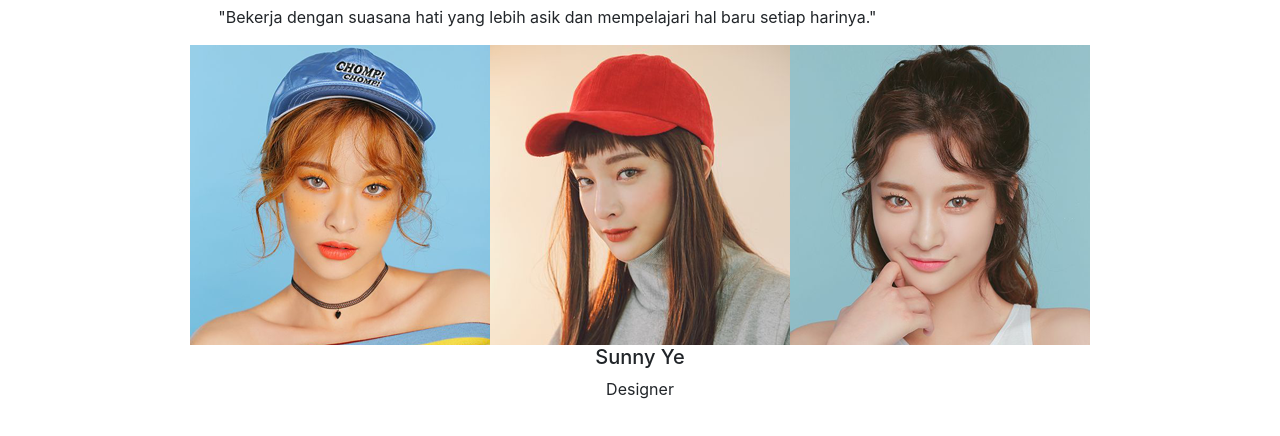
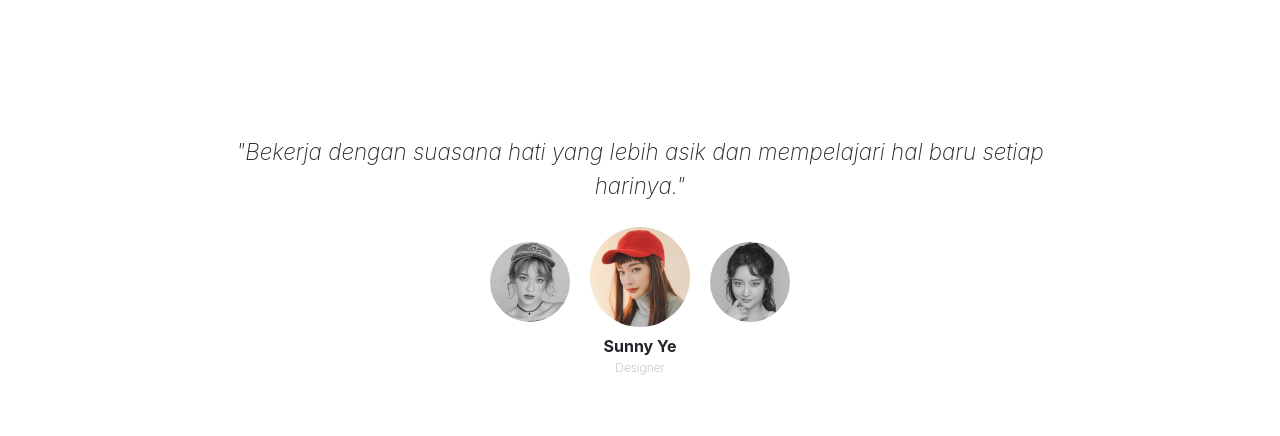
Before and after one commit to Nef3libata/gitflow-practice, a plain HTML site: page index.html in a window 1280 px wide. Shown: the part 70-506 px from the top of the page. Drawn offline with nearby package versions, Linux system fonts and the light colour scheme; a web font is replaced by a local one.

```diff
--- a/css/style.css
+++ b/css/style.css
@@ -7,3 +7,43 @@
     padding-top: 20px;
   }
 }
+
+
+.testimonial {
+  margin-top: 130px;
+}
+
+.testimonial p {
+  font-size: 1.4em;
+  text-align: center;
+  font-weight: 200;
+  font-style: italic;
+  margin-bottom: 30px;
+}
+
+.testimonial img {
+  width: 80px;
+  height: 80px;
+  margin: 10px;
+  border-radius: 50%;
+  filter: grayscale(1);
+}
+
+.testimonial .img-main {
+  width: 100px;
+  height: 100px;
+  margin-top: -5px;
+  filter: grayscale(0);
+}
+
+.testimonial .info-text h5 {
+  font-size: 16px;
+  font-weight: bold;
+}
+
+.testimonial .info-text p {
+  font-size: 12px;
+  margin-top: -5px;
+  color: #acacac;
+  font-style: normal;
+}
```
